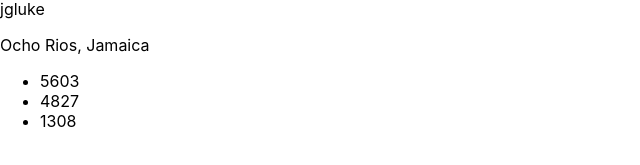
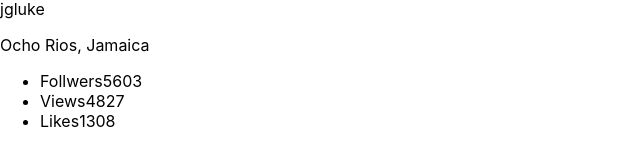
Before and after one commit to DmitroLitvinenko/goit-react-hw-01-components, a React (Create React App) app: page / in a window 1280 px wide. Shown: the part 147-312 px from the top of the page, without its empty margins (0-640 px from the left). Built offline with nearby package versions, Linux system fonts and the light colour scheme.

Commit message:
add prop-types in Profile.jsx

```diff
--- a/src/components/App.jsx
+++ b/src/components/App.jsx
@@ -1,5 +1,5 @@
+import user from '../user.json';
 import { Profile } from './Profile';
-import user from '../user.json';
 
 export const App = () => {
   return (
--- a/src/components/Profile.jsx
+++ b/src/components/Profile.jsx
@@ -1,3 +1,5 @@
+import PropTypes from 'prop-types';
+
 export const Profile = ({
   user: {
     username,
@@ -6,18 +8,44 @@ export const Profile = ({
     avatar,
     stats: { followers, views, likes },
   },
-}) => (
+}) => {
+  return (
     <div>
       <div>
         <img src={avatar} alt={username} width={120} />
         <p>{username}</p>
         <p>{tag}</p>
         <p>{location}</p>
+      </div>
+
       <ul>
-        <li>{followers}</li>
-        <li>{views}</li>
-        <li>{likes}</li>
+        <li>
+          <span>Follwers</span>
+          <span>{followers}</span>
+        </li>
+        <li>
+          <span>Views</span>
+          <span>{views}</span>
+        </li>
+        <li>
+          <span>Likes</span>
+          <span>{likes}</span>
+        </li>
       </ul>
     </div>
-  </div>
   );
+};
+
+Profile.propTypes = {
+  user: PropTypes.shape({
+    username: PropTypes.string.isRequired,
+    tag: PropTypes.string.isRequired,
+    location: PropTypes.string.isRequired,
+    avatar: PropTypes.string.isRequired,
+    stats: PropTypes.shape({
+      followers: PropTypes.number.isRequired,
+      views: PropTypes.number.isRequired,
+      likes: PropTypes.number.isRequired,
+    }).isRequired,
+  }).isRequired,
+};
```
Lines whose indentation alone changed are shown as unchanged.
